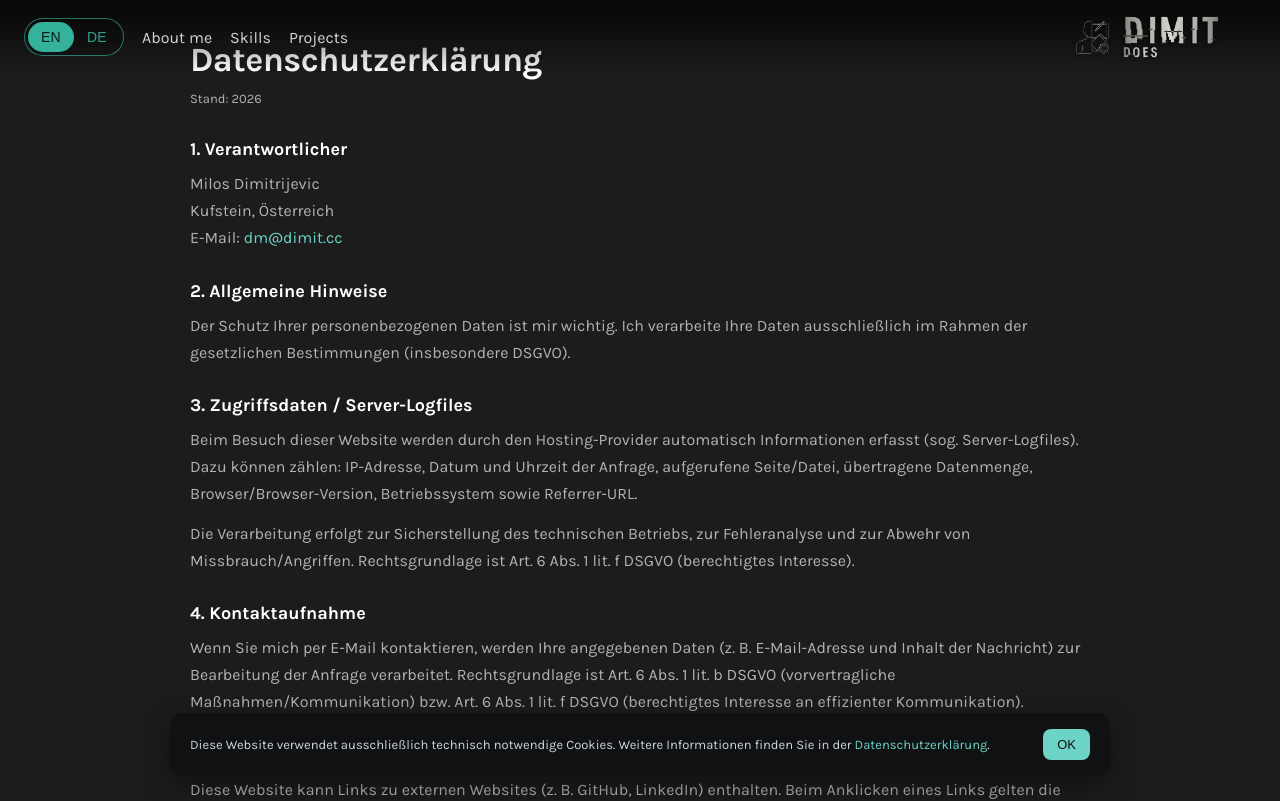
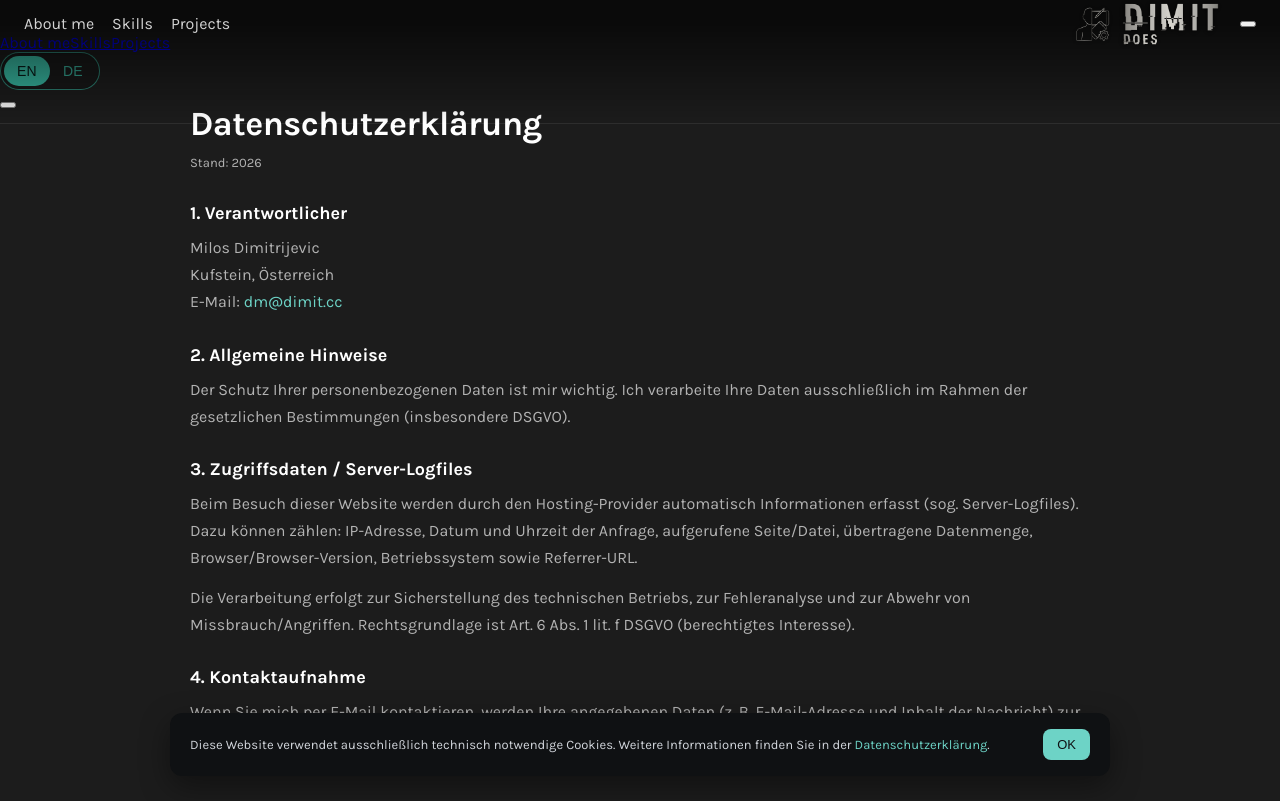
Before and after one commit to milosdimi/angular-portfolio, an Angular app: page /datenschutz in a window 1280 px wide. Shown: the top 801 px of the page. Built offline with nearby package versions, Linux system fonts and the light colour scheme.

Commit message:
small css update

```diff
--- a/src/app/core/header/header.component.html
+++ b/src/app/core/header/header.component.html
@@ -1,23 +1,44 @@
 <header class="header">
   <div class="container header__inner">
-    <div class="header__left">
-      <!-- Language Switch -->
-      <div class="lang lang--slider" role="group" aria-label="Language switch">
-        <span class="lang__thumb isLeft" aria-hidden="true"></span>
-        <button class="lang__btn isActive" type="button">EN</button>
-        <button class="lang__btn" type="button">DE</button>
+    <!-- Logo LEFT -->
+    <a class="logo" routerLink="/" aria-label="Home">
+      <img src="assets/logo/logo_grau.png" alt="DIMIT Logo" />
+    </a>
+
+    <!-- Desktop Nav (optional) -->
+    <nav class="nav nav--desktop" aria-label="Primary">
+      <a class="nav__link" href="#about">About me</a>
+      <a class="nav__link" href="#skills">Skills</a>
+      <a class="nav__link" href="#projects">Projects</a>
+    </nav>
+
+    <!-- Burger RIGHT (mobile) -->
+    <button
+      class="burger"
+      type="button"
+      aria-label="Open menu"
+      [attr.aria-expanded]="menuOpen"
+      (click)="toggleMenu()"
+    >
+      <span></span><span></span><span></span>
+    </button>
+  </div>
+
+  <!-- Mobile Menu Overlay -->
+  <div class="menu" [class.is-open]="menuOpen">
+    <div class="menu__panel">
+      <a class="menu__link" href="#about" (click)="closeMenu()">About me</a>
+      <a class="menu__link" href="#skills" (click)="closeMenu()">Skills</a>
+      <a class="menu__link" href="#projects" (click)="closeMenu()">Projects</a>
+
+      <div class="menu__lang">
+        <div class="lang lang--slider" role="group" aria-label="Language switch">
+          <button class="lang__btn isActive" type="button">EN</button>
+          <button class="lang__btn" type="button">DE</button>
+        </div>
       </div>
-      <!-- Nav -->
-      <nav class="nav">
-        <a class="nav__link" href="#about">About me</a>
-        <a class="nav__link" href="#skills">Skills</a>
-        <a class="nav__link" href="#projects">Projects</a>
-      </nav>
     </div>
 
-    <!-- Logo -->
-    <a class="logo" routerLink="/" aria-label="Home">
-      <img src="assets/logo/logo_grau.png" alt="DIMIT Logo">
-    </a>
+    <button class="menu__backdrop" type="button" (click)="closeMenu()" aria-label="Close menu"></button>
   </div>
 </header>
--- a/src/app/core/header/header.component.scss
+++ b/src/app/core/header/header.component.scss
@@ -1,10 +1,8 @@
 .header {
   position: fixed;
-  top: 0;
-  left: 0;
-  right: 0;
+  inset: 0 0 auto 0;
   z-index: 50;
-  padding: 18px 0;
+  padding: 14px 0;
   background: transparent;
 
   &::before {
@@ -12,14 +10,12 @@
     position: absolute;
     inset: 0;
     pointer-events: none;
-
     background: linear-gradient(
       to bottom,
       rgba(0, 0, 0, 0.62) 0%,
       rgba(0, 0, 0, 0.62) 20%,
       rgba(0, 0, 0, 0) 100%
     );
-
   }
 
   &::after {
@@ -28,6 +24,7 @@
     left: 0;
     right: 0;
     bottom: -1px;
+    height: 1px;
     pointer-events: none;
     background: rgba(255, 255, 255, 0.08);
   }
@@ -38,6 +35,7 @@
   display: flex;
   align-items: center;
   justify-content: space-between;
+  gap: 14px;
 }
 
 .header__left {
--- a/src/app/core/header/header.component.ts
+++ b/src/app/core/header/header.component.ts
@@ -8,4 +8,14 @@ import { RouterLink } from '@angular/router';
   templateUrl: './header.component.html',
   styleUrl: './header.component.scss',
 })
-export class HeaderComponent {}
+export class HeaderComponent {
+  menuOpen = false;
+
+  toggleMenu() {
+    this.menuOpen = !this.menuOpen;
+  }
+
+  closeMenu() {
+    this.menuOpen = false;
+  }
+}
--- a/src/app/pages/home/sections/contact/contact.component.html
+++ b/src/app/pages/home/sections/contact/contact.component.html
@@ -33,7 +33,8 @@
 
       <label class="field">
         <span class="field__label mono">How can I help you?</span>
-        <textarea class="field__textarea" formControlName="message" rows="4" placeholder="Hello Milos, I am interested in..."></textarea>
+        <textarea class="field__textarea" formControlName="message" rows="4"
+          placeholder="Hello Milos, I am interested in..."></textarea>
         <span class="field__error" [class.is-visible]="isInvalid('message')">
           What do you need to develop?
         </span>
@@ -42,12 +43,19 @@
       <!-- Honeypot (hidden) -->
       <input class="hp" type="text" formControlName="company" tabindex="-1" autocomplete="off" />
 
-      <label class="privacy">
-        <input type="checkbox" formControlName="privacy" />
-        <span>
-          I've read the <a routerLink="/datenschutz">privacy policy</a> and agree to the processing of my data as outlined.
+      <div class="privacy">
+        <label class="privacy__check">
+          <input type="checkbox" formControlName="privacy" />
+        </label>
+
+        <span class="privacy__text">
+          I've read the
+          <a routerLink="/datenschutz">privacy policy</a>
+          and agree to the processing of my data as outlined.
         </span>
-      </label>
+      </div>
+
+
       <span class="field__error" [class.is-visible]="isInvalid('privacy')">
         Please accept the privacy policy.
       </span>
--- a/src/app/pages/home/sections/contact/contact.component.ts
+++ b/src/app/pages/home/sections/contact/contact.component.ts
@@ -1,12 +1,13 @@
 import { Component } from '@angular/core';
 import { CommonModule } from '@angular/common';
 import { ReactiveFormsModule, FormBuilder, Validators } from '@angular/forms';
+import { RouterLink } from '@angular/router';
 import { HttpClient } from '@angular/common/http';
 
 @Component({
   selector: 'app-contact',
   standalone: true,
-  imports: [CommonModule, ReactiveFormsModule],
+  imports: [CommonModule, ReactiveFormsModule, RouterLink],
   templateUrl: './contact.component.html',
   styleUrl: './contact.component.scss',
 })
--- a/src/app/pages/imprint/imprint.component.scss
+++ b/src/app/pages/imprint/imprint.component.scss
@@ -1,6 +1,6 @@
 .legal {
   max-width: 900px;
-  margin: 0 auto;
+  margin: 64px auto;
   padding: 40px 24px;
   color: #d1d5db;
 
--- a/src/app/pages/privacy/privacy.component.scss
+++ b/src/app/pages/privacy/privacy.component.scss
@@ -1,6 +1,6 @@
 .legal {
   max-width: 900px;
-  margin: 0 auto;
+  margin: 64px auto;
   padding: 40px 24px;
   color: #d1d5db;
 
```
